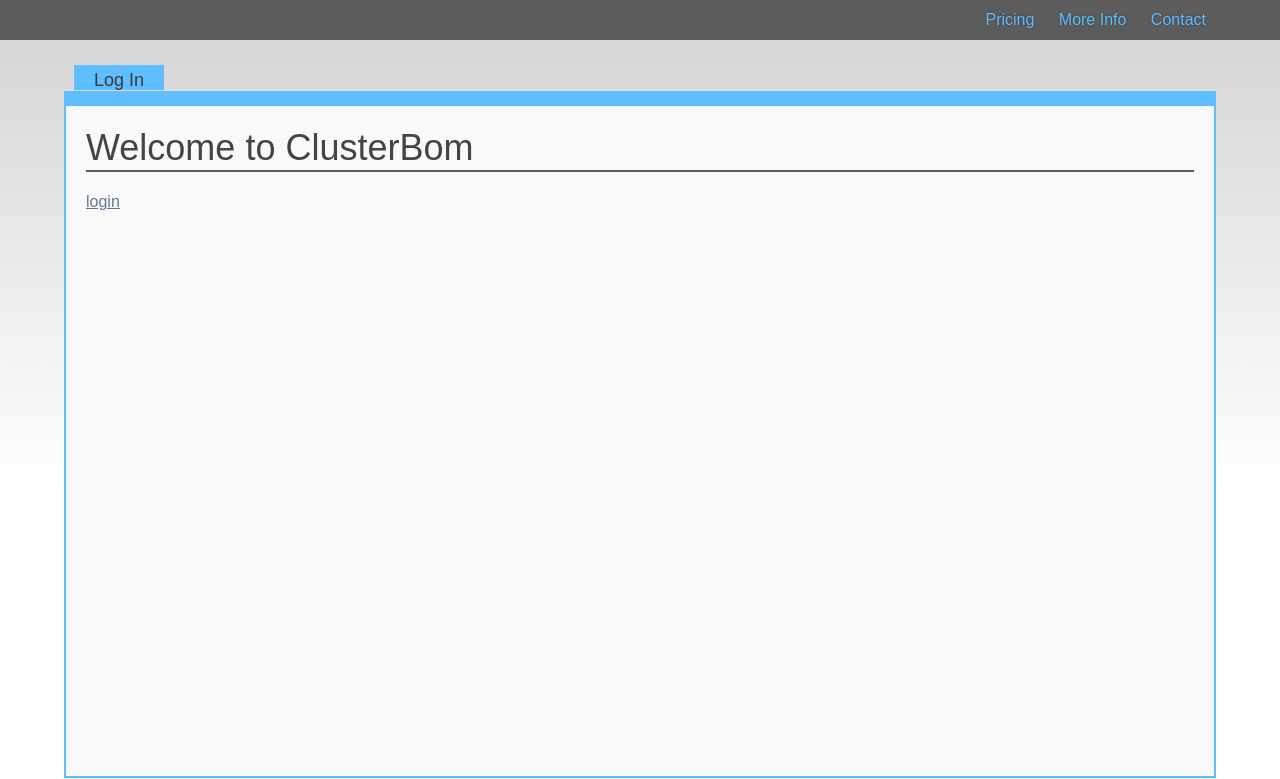
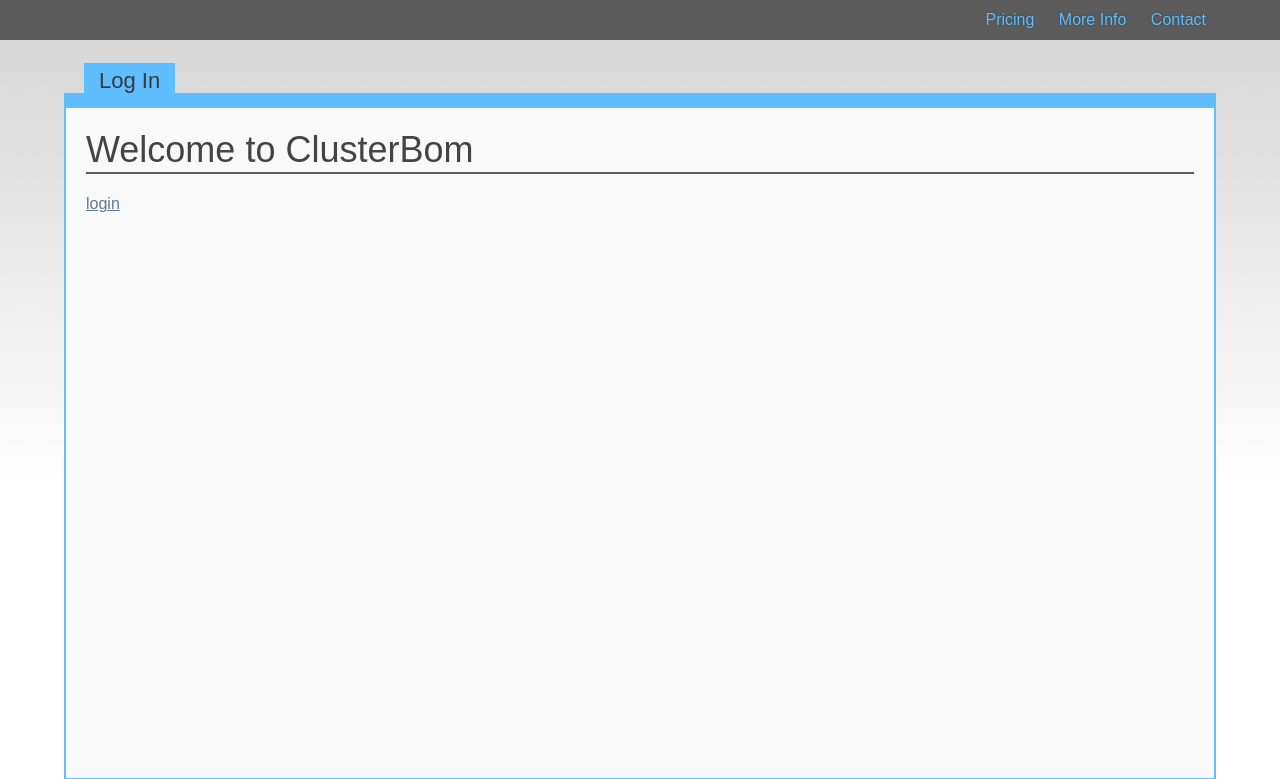
Before and after one commit to craig552uk/ClusterBom, a PHP site: page / in a window 1280 px wide. Shown: the top 779 px of the page. Run offline with PHP 8.4, Linux system fonts and the light colour scheme.

Commit message:
Made tabs larger and neater

```diff
--- a/static/css/style.css
+++ b/static/css/style.css
@@ -53,16 +53,16 @@ html, body {
 #content-nav ul {
     height: 31px;
     line-height: 31px;
-    margin-bottom: -5px;
+    margin-bottom: -3px;
     margin-top: 25px;
 }
 
 #content-nav a {
-    padding: 5px 20px 0 20px;
-    margin: 0 10px;
+    padding: 5px 15px 0 15px;
+    margin-left: 20px;
     background-color: #5c5c5c;
     color: #ddd;
-    font-size: 18px;
+    font-size: 22px;
     text-shadow: 0 0 2px #393939;
 }
 
```
